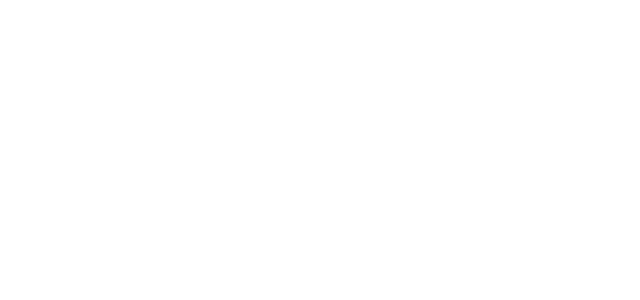
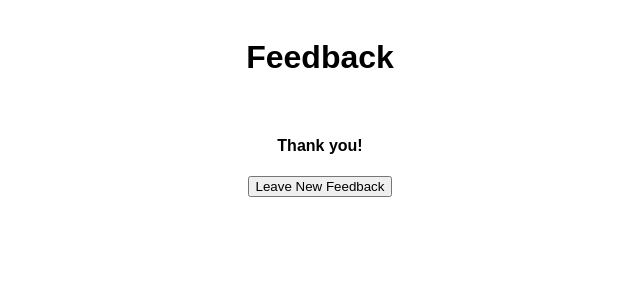
Before and after one commit to thaokhou1/redux-feedback-loop, a React (Create React App) app: page /#/completed in a window 1280 px wide. Shown: the top 300 px of the page, without its empty margins (320-960 px from the left). Built offline with nearby package versions, Linux system fonts and the light colour scheme.

Commit message:
Added review and completed pages and routes to connect them. Adjusted comments.

```diff
--- a/src/components/App/App.js
+++ b/src/components/App/App.js
@@ -10,6 +10,7 @@ import Understanding from '../Understanding/Understanding';
 import Support from '../Support/Support';
 import Comment from '../Comment/Comment';
 import Review from '../Review/Review';
+import Completed from '../Completed/Completed';
 class App extends Component {
   render() {
     return (
@@ -25,6 +26,7 @@ class App extends Component {
         <Route exact path="/support" component={Support}/>
         <Route exact path="/comment" component={Comment} />
         <Route exact path="/review" component={Review} />
+        <Route exact path="/completed" component={Completed} />
       </div>
       </Router>
     );
--- a/src/components/Comment/Comment.js
+++ b/src/components/Comment/Comment.js
@@ -6,7 +6,7 @@ import {connect} from 'react-redux';
 
 class Comment extends Component {
     handleClick = () => {
-        //go to Understanding.js
+        //go to Review.js
         this.props.history.push("/review");
     }
   render() {
--- /dev/null
+++ b/src/components/Completed/Completed.js
@@ -0,0 +1,38 @@
+import React, { Component } from 'react';
+import axios from 'axios';
+import {connect} from 'react-redux';
+import { Redirect } from 'react-router-dom';
+
+class Completed extends Component {
+    //go back to homepage
+    state = {
+        redirectHome : false,
+        customer: []
+      }
+    handleClick = () => {
+        this.setState({redirectHome: true})
+      }
+  render() {
+    if (this.state.redirectHome) {
+        return <Redirect to="/" />
+      }
+    return (
+      <div className="App">
+        <header>
+          <h1>Feedback</h1>
+        </header>
+        <br/>
+       <div>
+           <h4>Thank you!</h4>
+       </div>
+        <button onClick={this.handleClick}>Leave New Feedback</button>
+      </div>
+    );
+  }
+}
+
+
+const putReduxStateOnProps = (reduxState) => ({
+    reduxState
+  })
+export default connect(putReduxStateOnProps)(Completed);
--- a/src/components/Review/Review.js
+++ b/src/components/Review/Review.js
@@ -3,20 +3,14 @@
 import React, { Component } from 'react';
 import axios from 'axios';
 import {connect} from 'react-redux';
-import { Redirect } from 'react-router-dom';
+
 
 class Review extends Component {
-    state = {
-        redirectHome : false,
-        customer: []
-      }
     handleClick = () => {
-        this.setState({redirectHome: true})
-      }
-  render() {
-    if (this.state.redirectHome) {
-        return <Redirect to="/" />
-      }
+        //go to Completed.js
+        this.props.history.push("/completed");
+    }
+    render(){
     return (
       <div className="App">
         <header>
@@ -29,7 +23,6 @@ class Review extends Component {
            <h4>Support:</h4>
            <h4>Comments:</h4>
        </div>
-        <input placeholder="comments here"></input>
         <button onClick={this.handleClick}>SUBMIT</button>
       </div>
     );
--- a/src/components/Support/Support.js
+++ b/src/components/Support/Support.js
@@ -6,7 +6,7 @@ import {connect} from 'react-redux';
 
 class Support extends Component {
     handleClick = () => {
-        //go to Understanding.js
+        //go to Comment.js
         this.props.history.push("/comment");
     }
   render() {
--- a/src/components/Understanding/Understanding.js
+++ b/src/components/Understanding/Understanding.js
@@ -6,7 +6,7 @@ import {connect} from 'react-redux';
 
 class Understanding extends Component {
     handleClick = () => {
-        //go to Understanding.js
+        //go to Support.js
         this.props.history.push("/support");
     }
   render() {
```
